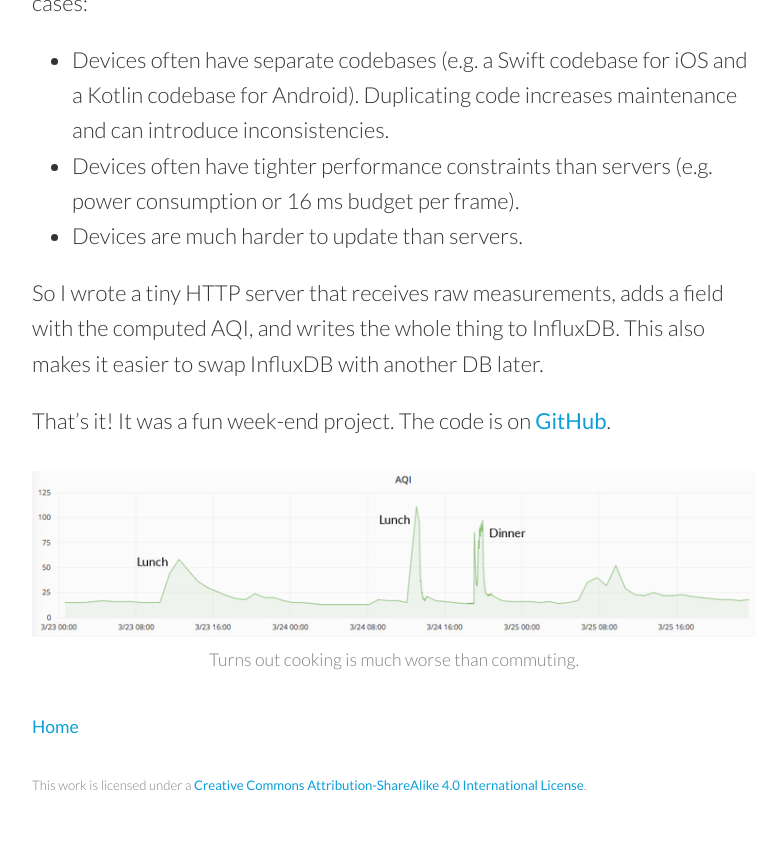
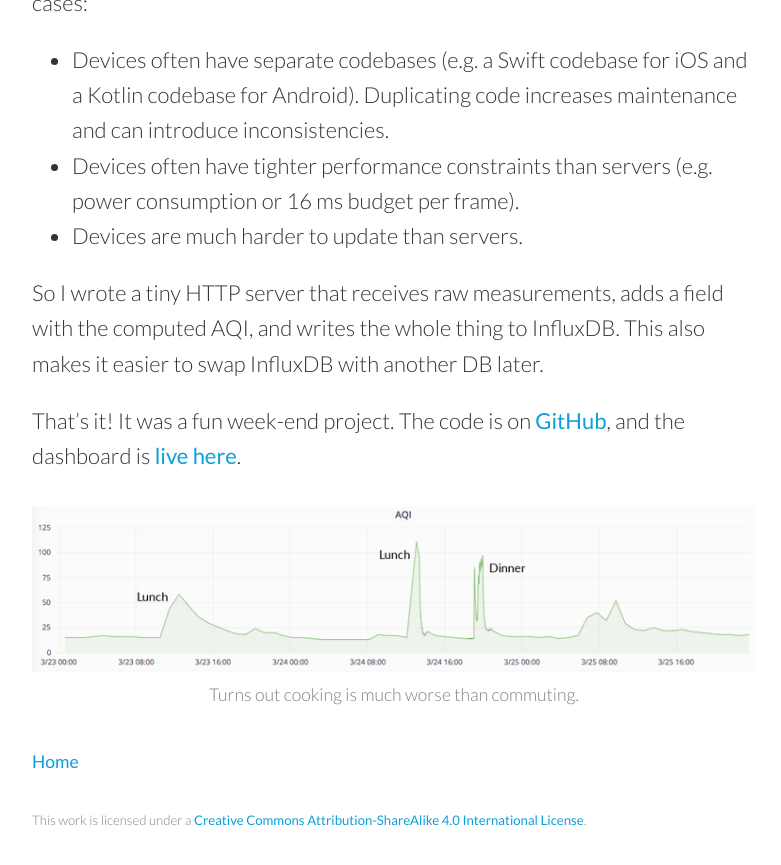
Before and after one commit to peferron/peferron.github.io, a Jekyll site: the page built from _posts/2017-04-07-measuring-air-quality-part-2.md, in a window 1280 px wide and 900 px high, scrolled down 4144 px. Shown: the top 865 px of the window, without its empty margins (246-1027 px from the left). Built offline with Jekyll 4.4.1, drawn with Linux system fonts in a browser that asks for light colours.

Commit message:
Add link to dashboard in blog article

```diff
--- a/_posts/2017-04-07-measuring-air-quality-part-2.md
+++ b/_posts/2017-04-07-measuring-air-quality-part-2.md
@@ -69,6 +69,6 @@ Since InfluxDB offers an HTTP API, measurements can be sent straight to it. But
 
 So I wrote a tiny HTTP server that receives raw measurements, adds a field with the computed AQI, and writes the whole thing to InfluxDB. This also makes it easier to swap InfluxDB with another DB later.
 
-That's it! It was a fun week-end project. The code is on [GitHub](https://github.com/peferron/air-quality).
+That's it! It was a fun week-end project. The code is on [GitHub](https://github.com/peferron/air-quality), and the dashboard is [live here](https://air-quality.peferron.com/grafana/dashboard/db/air-quality?orgId=2&from=now-7d&to=now&refresh=5m&theme=light).
 
 {% include figure.html srcset="/images/air-graph/air-graph_768x176.png 768w, /images/air-graph/air-graph_1085x248.png 1085w" src="/images/air-graph/air-graph_768x176.png" caption="Turns out cooking is much worse than commuting." %}
```
